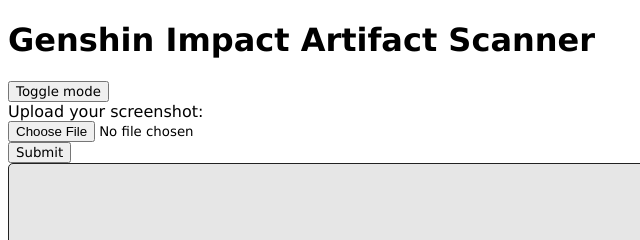
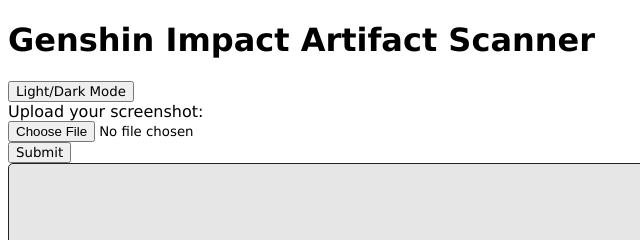
Before and after one commit to AwesomenessXP/genshin-scanner, a website built with webpack: page dist/index.html in a window 1280 px wide. Shown: the top 240 px of the page, 0-640 px from the left. Built offline with nearby package versions, Linux system fonts and the light colour scheme.

Commit message:
updated styling

```diff
--- a/dist/index.html
+++ b/dist/index.html
@@ -16,7 +16,7 @@
 
     <h1>Genshin Impact Artifact Scanner</h1>
 
-    <button class="mode-toggle">Toggle mode</button>
+    <button class="mode-toggle">Light/Dark Mode</button>
 
     <div>
       <label for="screenshot">Upload your screenshot: </label>
```
